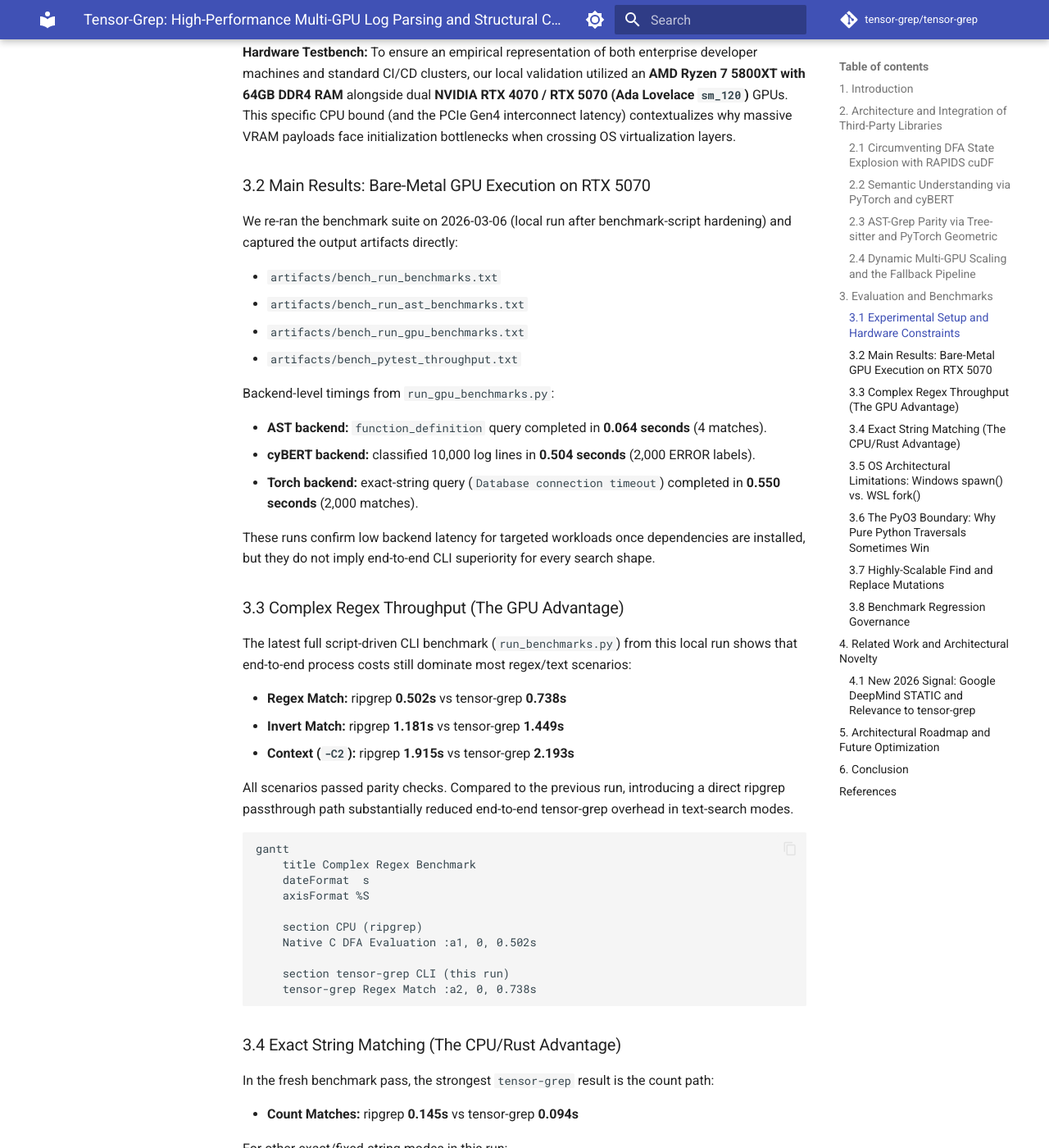
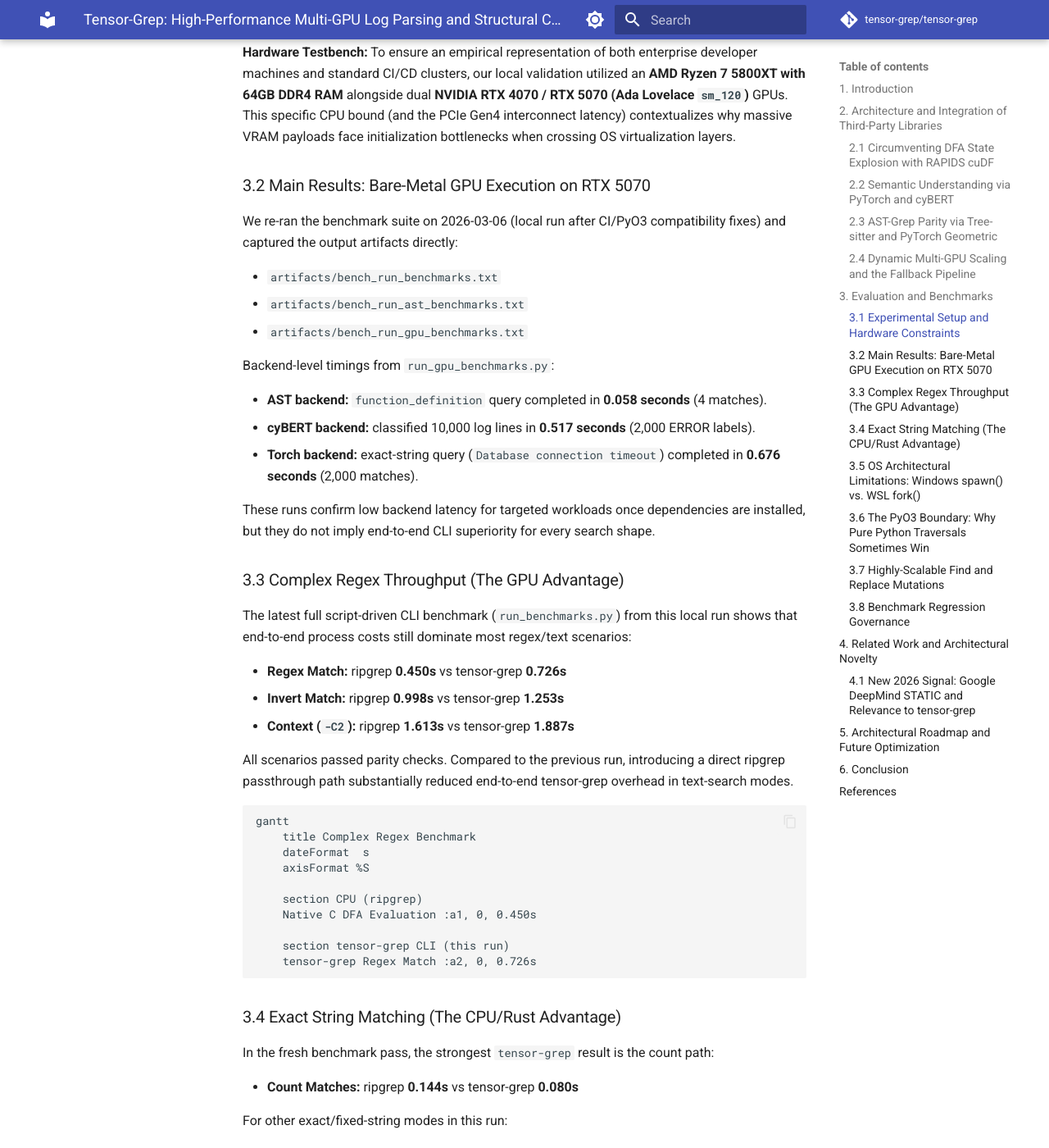
Before and after one commit to oimiragieo/tensor-grep, an MkDocs documentation site: the page built from docs/PAPER.md, in a window 1280 px wide and 1400 px high, scrolled down 4410 px. Shown: the whole window at 82% size. Built offline with MkDocs 1.6.1 and Material for MkDocs 9.7.7, drawn with Linux system fonts in a browser that asks for light colours; comment, search, counter and statistics services are not loaded; some of the changed text lies outside the part shown.

Commit message:
docs(bench): refresh benchmark tables from latest full local pass

````diff
--- a/docs/PAPER.md
+++ b/docs/PAPER.md
@@ -76,27 +76,26 @@
 To ensure an empirical representation of both enterprise developer machines and standard CI/CD clusters, our local validation utilized an **AMD Ryzen 7 5800XT with 64GB DDR4 RAM** alongside dual **NVIDIA RTX 4070 / RTX 5070 (Ada Lovelace `sm_120`)** GPUs. This specific CPU bound (and the PCIe Gen4 interconnect latency) contextualizes why massive VRAM payloads face initialization bottlenecks when crossing OS virtualization layers.
 
 ### 3.2 Main Results: Bare-Metal GPU Execution on RTX 5070
-We re-ran the benchmark suite on 2026-03-06 (local run after benchmark-script hardening) and captured the output artifacts directly:
+We re-ran the benchmark suite on 2026-03-06 (local run after CI/PyO3 compatibility fixes) and captured the output artifacts directly:
 
 * `artifacts/bench_run_benchmarks.txt`
 * `artifacts/bench_run_ast_benchmarks.txt`
 * `artifacts/bench_run_gpu_benchmarks.txt`
-* `artifacts/bench_pytest_throughput.txt`
 
 Backend-level timings from `run_gpu_benchmarks.py`:
 
-* **AST backend:** `function_definition` query completed in **0.064 seconds** (4 matches).
-* **cyBERT backend:** classified 10,000 log lines in **0.504 seconds** (2,000 ERROR labels).
-* **Torch backend:** exact-string query (`Database connection timeout`) completed in **0.550 seconds** (2,000 matches).
+* **AST backend:** `function_definition` query completed in **0.058 seconds** (4 matches).
+* **cyBERT backend:** classified 10,000 log lines in **0.517 seconds** (2,000 ERROR labels).
+* **Torch backend:** exact-string query (`Database connection timeout`) completed in **0.676 seconds** (2,000 matches).
 
 These runs confirm low backend latency for targeted workloads once dependencies are installed, but they do not imply end-to-end CLI superiority for every search shape.
 
 ### 3.3 Complex Regex Throughput (The GPU Advantage)
 The latest full script-driven CLI benchmark (`run_benchmarks.py`) from this local run shows that end-to-end process costs still dominate most regex/text scenarios:
 
-* **Regex Match:** ripgrep **0.502s** vs tensor-grep **0.738s**
-* **Invert Match:** ripgrep **1.181s** vs tensor-grep **1.449s**
-* **Context (`-C2`):** ripgrep **1.915s** vs tensor-grep **2.193s**
+* **Regex Match:** ripgrep **0.450s** vs tensor-grep **0.726s**
+* **Invert Match:** ripgrep **0.998s** vs tensor-grep **1.253s**
+* **Context (`-C2`):** ripgrep **1.613s** vs tensor-grep **1.887s**
 
 All scenarios passed parity checks. Compared to the previous run, introducing a direct ripgrep passthrough path substantially reduced end-to-end tensor-grep overhead in text-search modes.
 
@@ -107,21 +106,21 @@
     axisFormat %S
 
     section CPU (ripgrep)
-    Native C DFA Evaluation :a1, 0, 0.502s
+    Native C DFA Evaluation :a1, 0, 0.450s
 
     section tensor-grep CLI (this run)
-    tensor-grep Regex Match :a2, 0, 0.738s
+    tensor-grep Regex Match :a2, 0, 0.726s
 ```
 
 ### 3.4 Exact String Matching (The CPU/Rust Advantage)
 In the fresh benchmark pass, the strongest `tensor-grep` result is the count path:
 
-* **Count Matches:** ripgrep **0.145s** vs tensor-grep **0.094s**
+* **Count Matches:** ripgrep **0.144s** vs tensor-grep **0.080s**
 
 For other exact/fixed-string modes in this run:
 
-* **Fixed Strings (`-F`):** ripgrep **0.475s** vs tensor-grep **0.730s**
-* **Simple String Match:** ripgrep **0.438s** vs tensor-grep **0.671s**
+* **Fixed Strings (`-F`):** ripgrep **0.405s** vs tensor-grep **0.660s**
+* **Simple String Match:** ripgrep **0.423s** vs tensor-grep **0.687s**
 
 This suggests the current architecture is highly competitive when it routes to the native Rust counting backend, while general CLI text search paths still carry substantial startup/orchestration overhead.
 
@@ -132,13 +131,13 @@
     axisFormat %S
 
     section Native CPU / CLI
-    ripgrep Count              :a1, 0, 0.145s
-    tensor-grep Count          :a2, 0, 0.094s
+    ripgrep Count              :a1, 0, 0.144s
+    tensor-grep Count          :a2, 0, 0.080s
 
     section Other exact/fixed paths
-    ripgrep Fixed Strings      :a3, 0, 0.475s
-    tensor-grep Fixed Strings  :a4, 0, 0.730s
-    tensor-grep Simple String  :a5, 0, 0.671s
+    ripgrep Fixed Strings      :a3, 0, 0.405s
+    tensor-grep Fixed Strings  :a4, 0, 0.660s
+    tensor-grep Simple String  :a5, 0, 0.687s
 ```
 
 ### 3.5 OS Architectural Limitations: Windows `spawn()` vs. WSL `fork()`
````
Also changed, not shown: README.md (+18 -18 lines).
